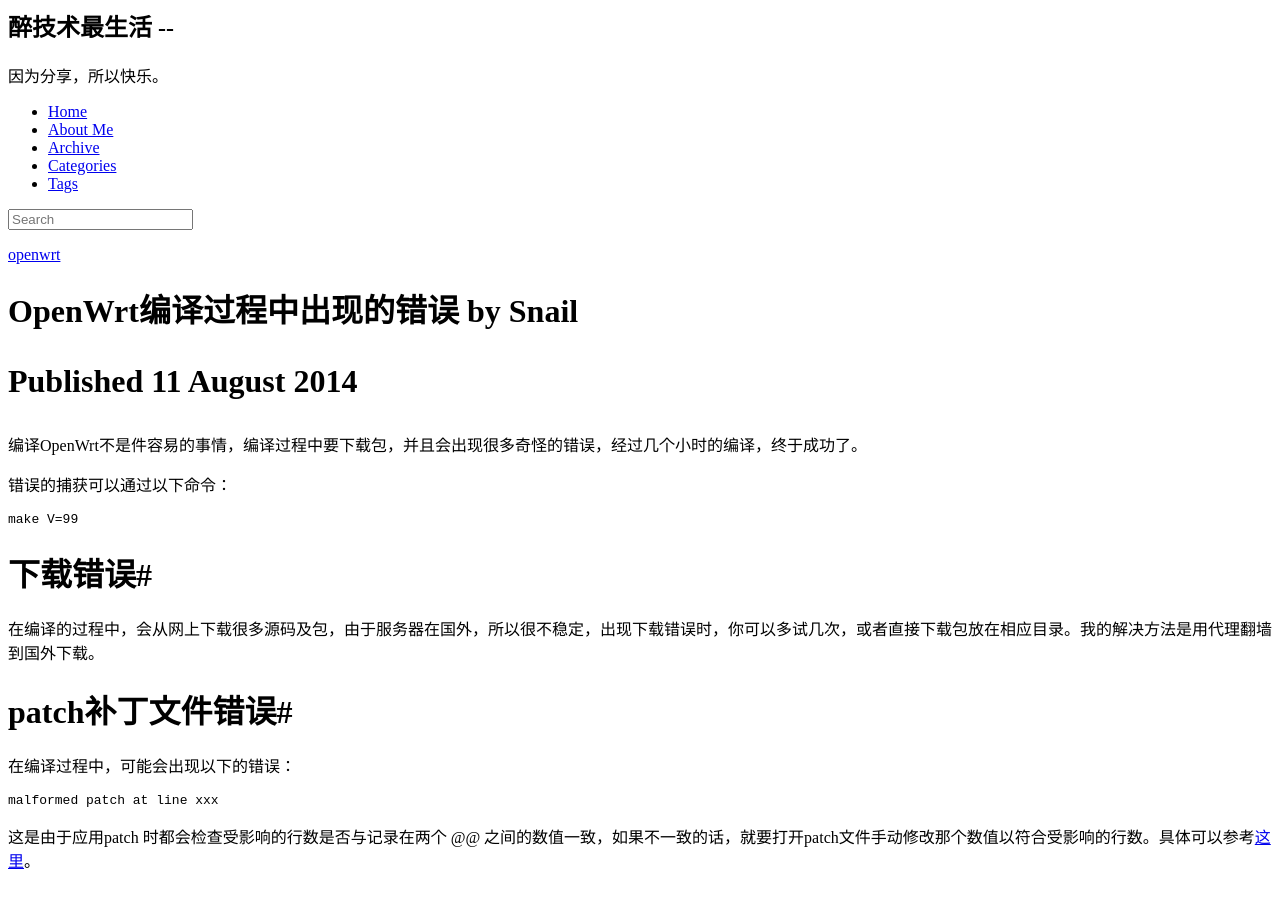
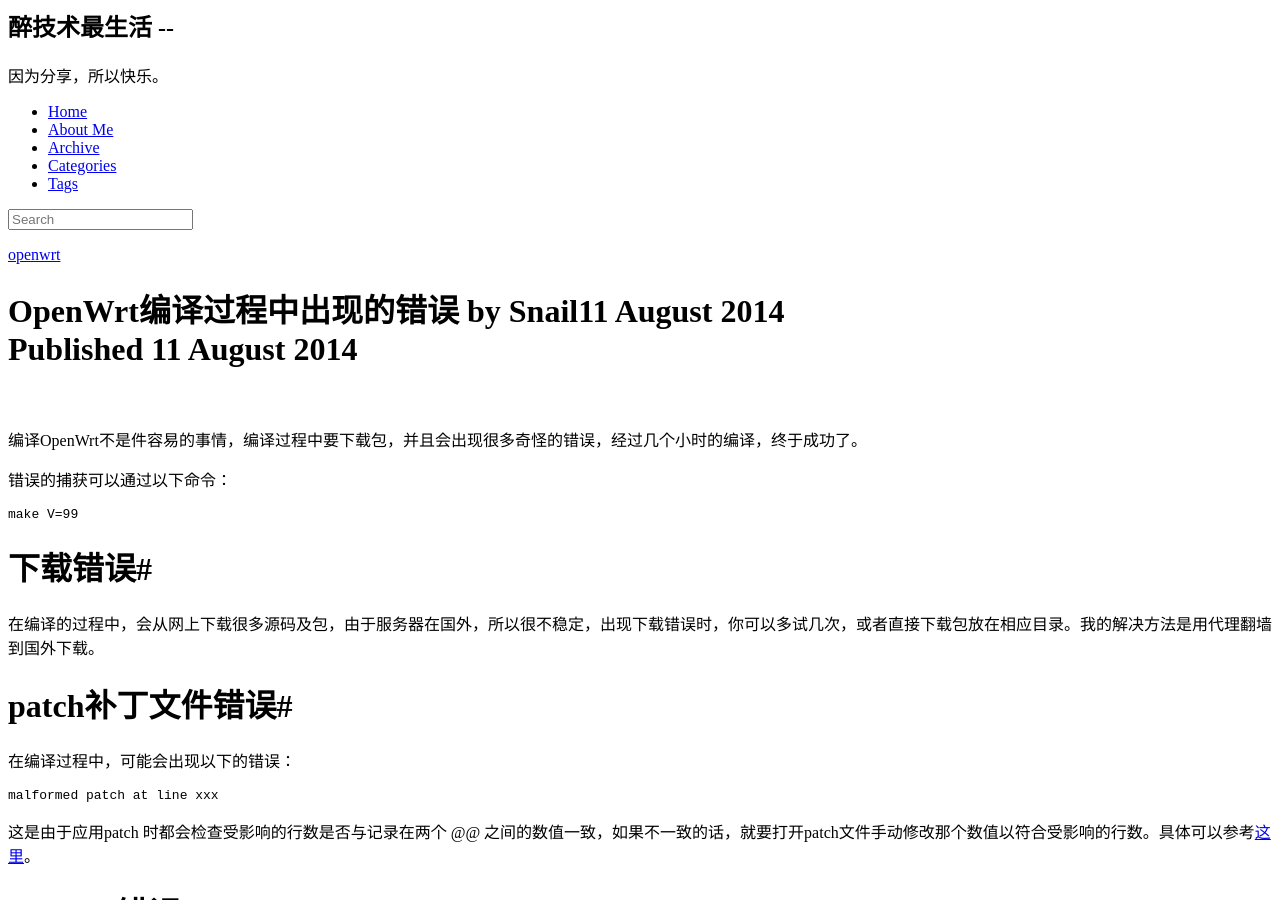
Before and after one commit to DutZMZ/Zuijishu, a Jekyll site: the page built from _posts/2014-8-11-error_on_compiling_openwrt.md, in a window 1280 px wide and 900 px high. Built offline with Jekyll 4.4.1, drawn with Linux system fonts in a browser that asks for light colours; nearby versions of some CDN libraries; library files that are not in the unit come from our copies.

Commit message:
Update post.html

```diff
--- a/_includes/themes/Snail/post.html
+++ b/_includes/themes/Snail/post.html
@@ -14,10 +14,10 @@
 				<h1 class="journal-title">
 				    {{ page.title }}
 				    <span class="author">
-				        {% if page.tagline %}{{page.tagline}}{% endif %}
-				        <p>
+				        {% if page.tagline %}{{page.tagline}}{% endif %}{{ page.date | date_to_long_string }}
+				        <br>
 				            <div class="journal-date">Published {{ page.date | date_to_long_string }}</div>
-				        </p>
+				        </br>
 				    </span>
 				</h1>
 				<span class="the-article">
```
